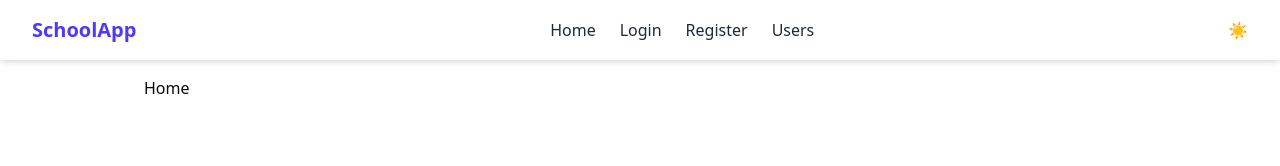
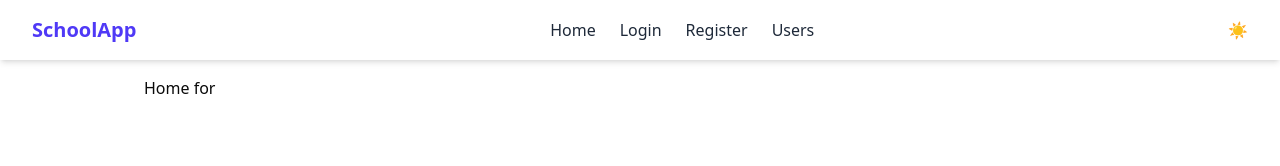
Before and after one commit to aymanebouljam/School-management, a React (Vite) app in the folder react-frontend/: page / in a window 1280 px wide. Shown: the top 166 px of the page. Built offline with nearby package versions, Linux system fonts and the light colour scheme; no server answers.

Commit message:
Create user context

```diff
--- a/react-frontend/src/App.jsx
+++ b/react-frontend/src/App.jsx
@@ -1,11 +1,13 @@
 import { RouterProvider } from "react-router-dom";
 import { router } from "./router/index";
-import { Button } from "@/components/ui/button";
+import UserContext from "./context/UserContext";
 
 function App() {
     return (
         <>
-            <RouterProvider router={router} />
+            <UserContext>
+                <RouterProvider router={router} />
+            </UserContext>
         </>
     );
 }
--- /dev/null
+++ b/react-frontend/src/context/UserContext.jsx
@@ -0,0 +1,29 @@
+import { createContext, useContext, useState } from "react";
+
+const UserContext = createContext();
+
+export function useUserContext() {
+    const context = useContext(UserContext);
+
+    if (!context) {
+        throw new Error("useUserContext must be used within a UserProvider");
+    }
+
+    return context;
+}
+
+function UserProvider({ children }) {
+    const [user, setUser] = useState(null);
+
+    const logout = () => {
+        setUser(null);
+    };
+
+    return (
+        <UserContext.Provider value={{ user, setUser, logout }}>
+            {children}
+        </UserContext.Provider>
+    );
+}
+
+export default UserProvider;
--- a/react-frontend/src/pages/Home.jsx
+++ b/react-frontend/src/pages/Home.jsx
@@ -1,8 +1,10 @@
 import React from 'react'
+import { useUserContext } from '../context/UserContext'
 
 function Home() {
+  const { user } = useUserContext();
   return (
-    <div>Home</div>
+    <div>Home for {user} </div>
   )
 }
 
```
